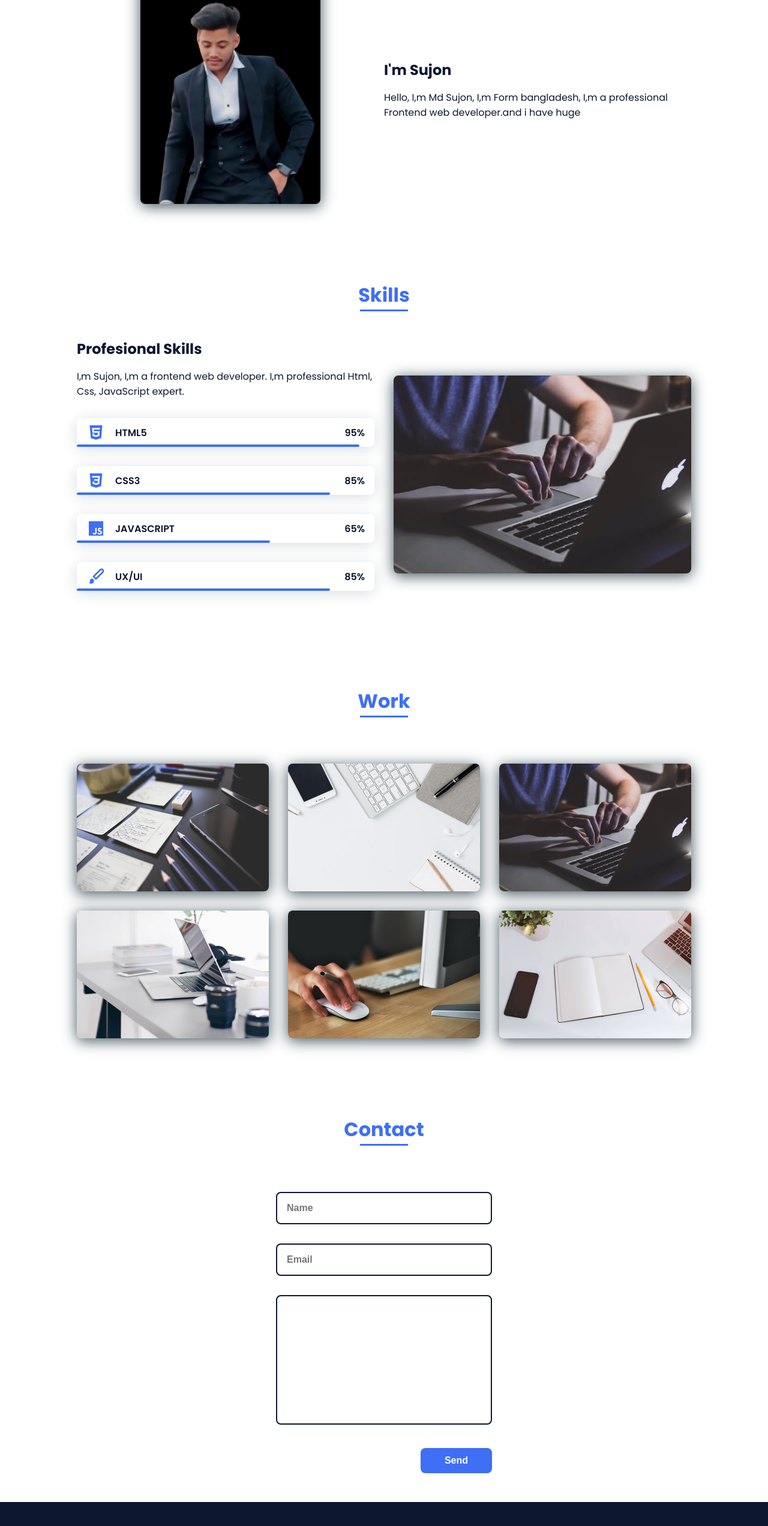
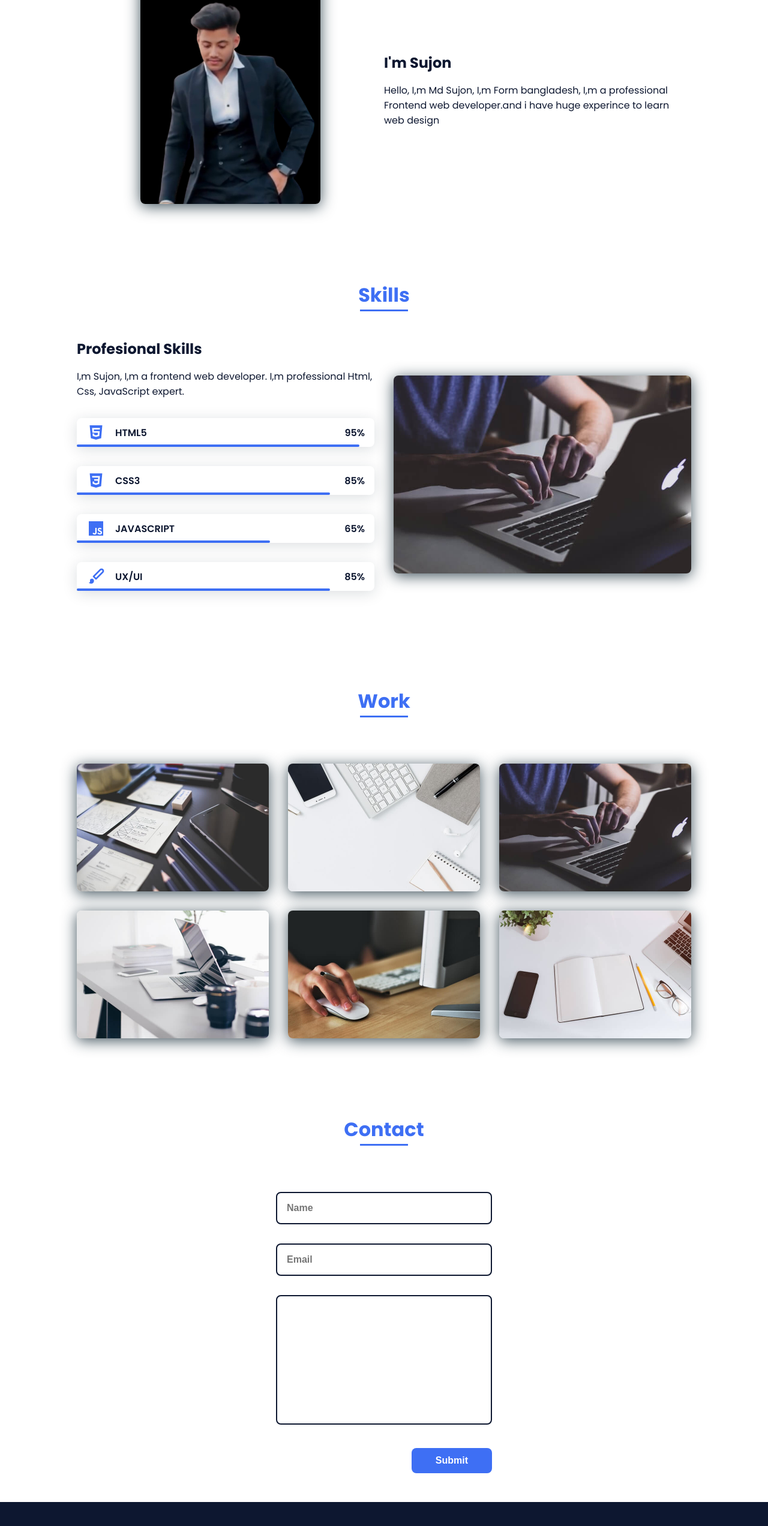
Before and after one commit to ismail5206/portfolio, a plain HTML site: page index.html in a window 1280 px wide. Shown: the part 940-3484 px from the top of the page at 60% size. Drawn offline with nearby package versions, Linux system fonts and the light colour scheme.

Commit message:
Update index.html
Signed-off-by: ismail5206 <155104191+ismail5206@users.noreply.github.com>

```diff
--- a/index.html
+++ b/index.html
@@ -6,7 +6,7 @@
     <link rel="stylesheet" href="style.css">
     <!-- =====BOX ICONS===== -->
     <link href='https://cdn.jsdelivr.net/npm/boxicons@2.0.5/css/boxicons.min.css' rel='stylesheet'>
-    <title>Portfolio Website - CodeCraftedWeb</title>
+    <title>Portfolio Website - Coading with Sujon</title>
 </head>
 <body>
     <!--===== HEADER =====-->
@@ -71,7 +71,7 @@
 
                 <div>
                     <h2 class="about__subtitle">I'm Sujon</h2>
-                    <p class="about__text">Hello, I,m Md Sujon, I,m Form bangladesh, I,m a professional Frontend web developer.and i have huge</p>
+                    <p class="about__text">Hello, I,m Md Sujon, I,m Form bangladesh, I,m a professional Frontend web developer.and i have huge experince to learn web design</p>
                 </div>
             </div>
         </section>
@@ -174,11 +174,11 @@
             <h2 class="section-title">Contact</h2>
 
             <div class="contact__container bd-grid">
-                <form action="" class="contact__form">
-                    <input type="text" placeholder="Name" class="contact__input">
-                    <input type="mail" placeholder="Email" class="contact__input">
-                    <textarea name="" id="" cols="0" rows="10" class="contact__input"></textarea>
-                    <input type="button" value="Send" class="contact__button button">
+                <form action="https://formsubmit.co/mdismail63990@email.com " method="post" class="contact__form">
+                    <input type="name" placeholder="Name" class="contact__input">
+                    <input type="email" placeholder="Email" class="contact__input">
+                    <textarea name="submit" id="" cols="0" rows="10" class="contact__input"></textarea>
+                    <input type="submit"  class="contact__button button">
                 </form>
             </div>
         </section>
```
